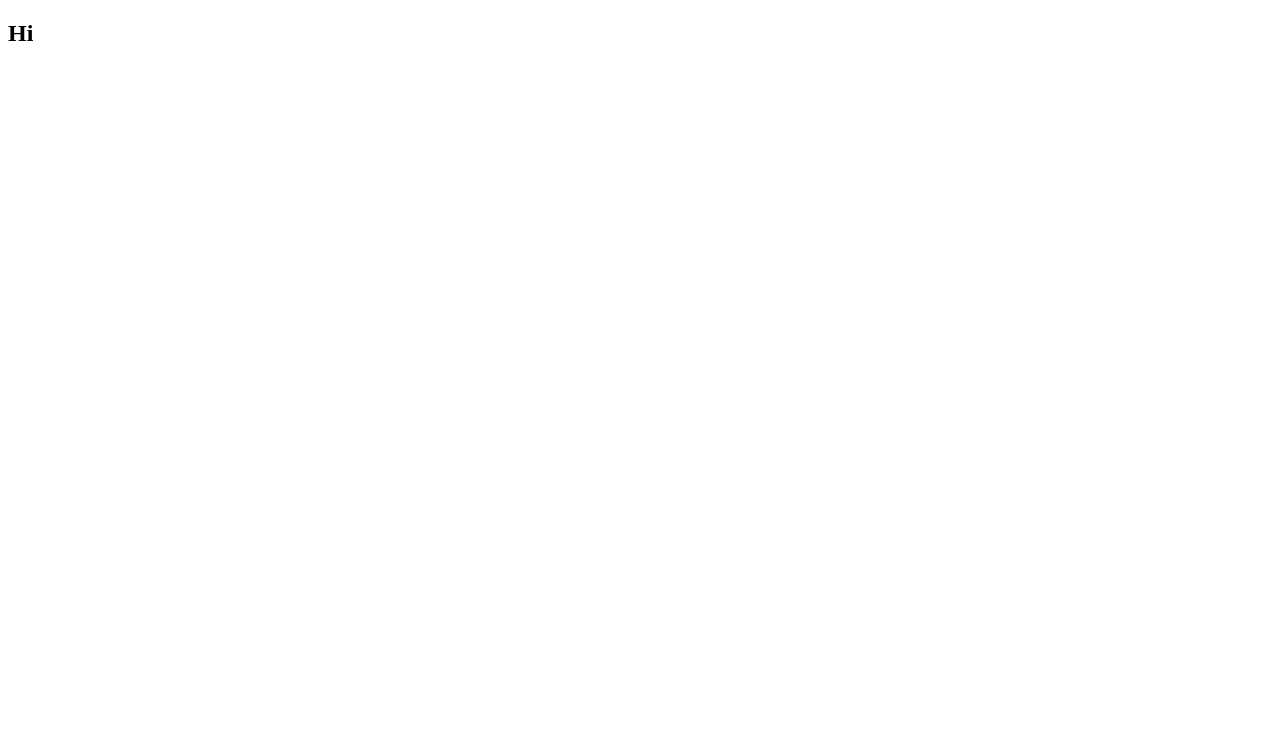
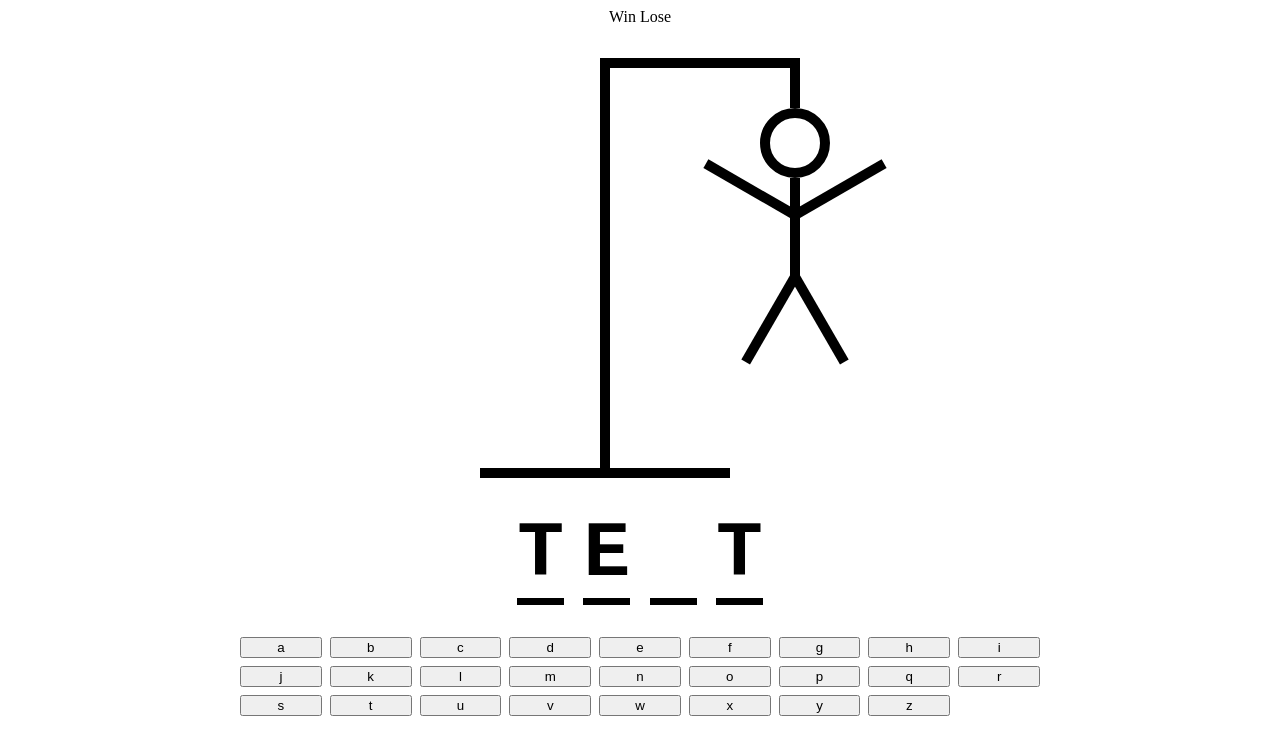
Before and after one commit to zyper16/react-ts-hangman, a React (Vite) app: page / in a window 1280 px wide. Shown: the top 754 px of the page. Built offline with nearby package versions, Linux system fonts and the light colour scheme.

Commit message:
Created static components

```diff
--- a/src/App.tsx
+++ b/src/App.tsx
@@ -1,5 +1,39 @@
+import { useState } from "react";
+
+import HangmanDrawing from "./components/HangmanDrawing";
+import HangmanWord from "./components/HangmanWord";
+import HangmanKeyboard from "./components/HangmanKeyboard";
+import words from "./assets/wordList.json";
+
+function generateRandomWord() {
+  return words[Math.floor(Math.random() * words.length)];
+}
+
 function App() {
-  return <h2>Hi</h2>;
+  const [wordToGuess, setWordToGuess] = useState(generateRandomWord());
+  const [guessedLetters, setGuessedLetters] = useState<string[]>([]);
+
+  console.log(wordToGuess);
+
+  return (
+    <div
+      style={{
+        maxWidth: "800px",
+        display: "flex",
+        flexDirection: "column",
+        gap: "2rem",
+        margin: "0 auto",
+        alignItems: "center",
+      }}
+    >
+      <div>Win Lose</div>
+      <HangmanDrawing />
+      <HangmanWord />
+      <div style={{ alignSelf: "stretch" }}>
+        <HangmanKeyboard />
+      </div>
+    </div>
+  );
 }
 
 export default App;
--- /dev/null
+++ b/src/assets/wordList.json
@@ -0,0 +1,97 @@
+[
+  "apple",
+  "house",
+  "dance",
+  "music",
+  "river",
+  "storm",
+  "light",
+  "charm",
+  "plant",
+  "dream",
+  "beach",
+  "stone",
+  "water",
+  "field",
+  "store",
+  "books",
+  "spark",
+  "laugh",
+  "cloud",
+  "grape",
+  "table",
+  "chair",
+  "piano",
+  "lunch",
+  "train",
+  "horse",
+  "party",
+  "candy",
+  "bread",
+  "fruit",
+  "night",
+  "stars",
+  "mount",
+  "shine",
+  "earth",
+  "truck",
+  "happy",
+  "crane",
+  "paint",
+  "honey",
+  "drums",
+  "fence",
+  "plume",
+  "pride",
+  "watch",
+  "teach",
+  "voice",
+  "brave",
+  "flame",
+  "globe",
+  "hound",
+  "climb",
+  "drink",
+  "horse",
+  "panel",
+  "moose",
+  "crime",
+  "giant",
+  "harps",
+  "clash",
+  "piano",
+  "rouge",
+  "knock",
+  "glory",
+  "flock",
+  "craze",
+  "fluke",
+  "jumpy",
+  "lobby",
+  "moist",
+  "pouch",
+  "quail",
+  "prank",
+  "quake",
+  "whale",
+  "whisk",
+  "whirl",
+  "wrath",
+  "yeast",
+  "amber",
+  "blend",
+  "bloom",
+  "burst",
+  "chill",
+  "creek",
+  "crust",
+  "flute",
+  "kneel",
+  "penny",
+  "shove",
+  "swing",
+  "trunk",
+  "wedge",
+  "waltz",
+  "zebra"
+]
--- /dev/null
+++ b/src/components/HangmanDrawing.tsx
@@ -0,0 +1,126 @@
+const LEFT_LEG = (
+  <div
+    style={{
+      width: "100px",
+      height: "10px",
+      backgroundColor: "black",
+      position: "absolute",
+      top: "210px",
+      right: 0,
+      rotate: "-60deg",
+      transformOrigin: "right bottom",
+    }}
+  />
+);
+
+const RIGHT_LEG = (
+  <div
+    style={{
+      width: "100px",
+      height: "10px",
+      backgroundColor: "black",
+      position: "absolute",
+      top: "210px",
+      right: "-90px",
+      rotate: "60deg",
+      transformOrigin: "left bottom",
+    }}
+  />
+);
+
+const LEFT_ARM = (
+  <div
+    style={{
+      width: "100px",
+      height: "10px",
+      backgroundColor: "black",
+      position: "absolute",
+      top: "150px",
+      right: "10px",
+      rotate: "30deg",
+      transformOrigin: "right bottom",
+    }}
+  />
+);
+
+const RIGHT_ARM = (
+  <div
+    style={{
+      width: "100px",
+      height: "10px",
+      backgroundColor: "black",
+      position: "absolute",
+      top: "150px",
+      right: "-100px",
+      rotate: "-30deg",
+      transformOrigin: "left bottom",
+    }}
+  />
+);
+
+const BODY = (
+  <div
+    style={{
+      width: "10px",
+      height: "100px",
+      backgroundColor: "black",
+      position: "absolute",
+      top: "120px",
+      right: "0px",
+    }}
+  />
+);
+
+const HEAD = (
+  <div
+    style={{
+      width: "50px",
+      height: "50px",
+      border: "10px solid black",
+      position: "absolute",
+      top: "50px",
+      right: "-30px",
+      borderRadius: "100%",
+    }}
+  />
+);
+
+export default function HangmanDrawing() {
+  return (
+    <div style={{ position: "relative" }}>
+      {HEAD}
+      {BODY}
+      {RIGHT_ARM}
+      {LEFT_ARM}
+      {RIGHT_LEG}
+      {LEFT_LEG}
+      <div
+        style={{
+          width: "10px",
+          height: "50px",
+          background: "black",
+          position: "absolute",
+          top: "0xp",
+          right: "0px",
+        }}
+      />
+      <div
+        style={{
+          width: "200px",
+          height: "10px",
+          background: "black",
+          marginLeft: "120px",
+        }}
+      />
+      <div
+        style={{
+          width: "10px",
+          height: "400px",
+          background: "black",
+          marginLeft: "120px",
+        }}
+      />
+      <div style={{ width: "250px", height: "10px", background: "black" }} />
+    </div>
+  );
+}
--- /dev/null
+++ b/src/components/HangmanKeyboard.tsx
@@ -0,0 +1,17 @@
+const KEYS = Array.from("abcdefghijklmnopqrstuvwxyz");
+
+export default function HangmanKeyboard() {
+  return (
+    <div
+      style={{
+        display: "grid",
+        gridTemplateColumns: "repeat(auto-fit, minmax(75px, 1fr))",
+        gap: ".5rem",
+      }}
+    >
+      {KEYS.map(key => (
+        <button key={key}>{key}</button>
+      ))}
+    </div>
+  );
+}
--- /dev/null
+++ b/src/components/HangmanWord.tsx
@@ -0,0 +1,28 @@
+export default function HangmanWord() {
+  const word = "test";
+  const triedLetters = ["t", "g", "e"];
+  return (
+    <div
+      style={{
+        display: "flex",
+        gap: ".25em",
+        fontSize: "6em",
+        fontWeight: "bold",
+        textTransform: "uppercase",
+        fontFamily: "monospace",
+      }}
+    >
+      {word.split("").map((letter, index) => (
+        <span style={{ borderBottom: ".1em solid black" }} key={index}>
+          <span
+            style={{
+              visibility: triedLetters.includes(letter) ? "visible" : "hidden",
+            }}
+          >
+            {letter}
+          </span>
+        </span>
+      ))}
+    </div>
+  );
+}
```
